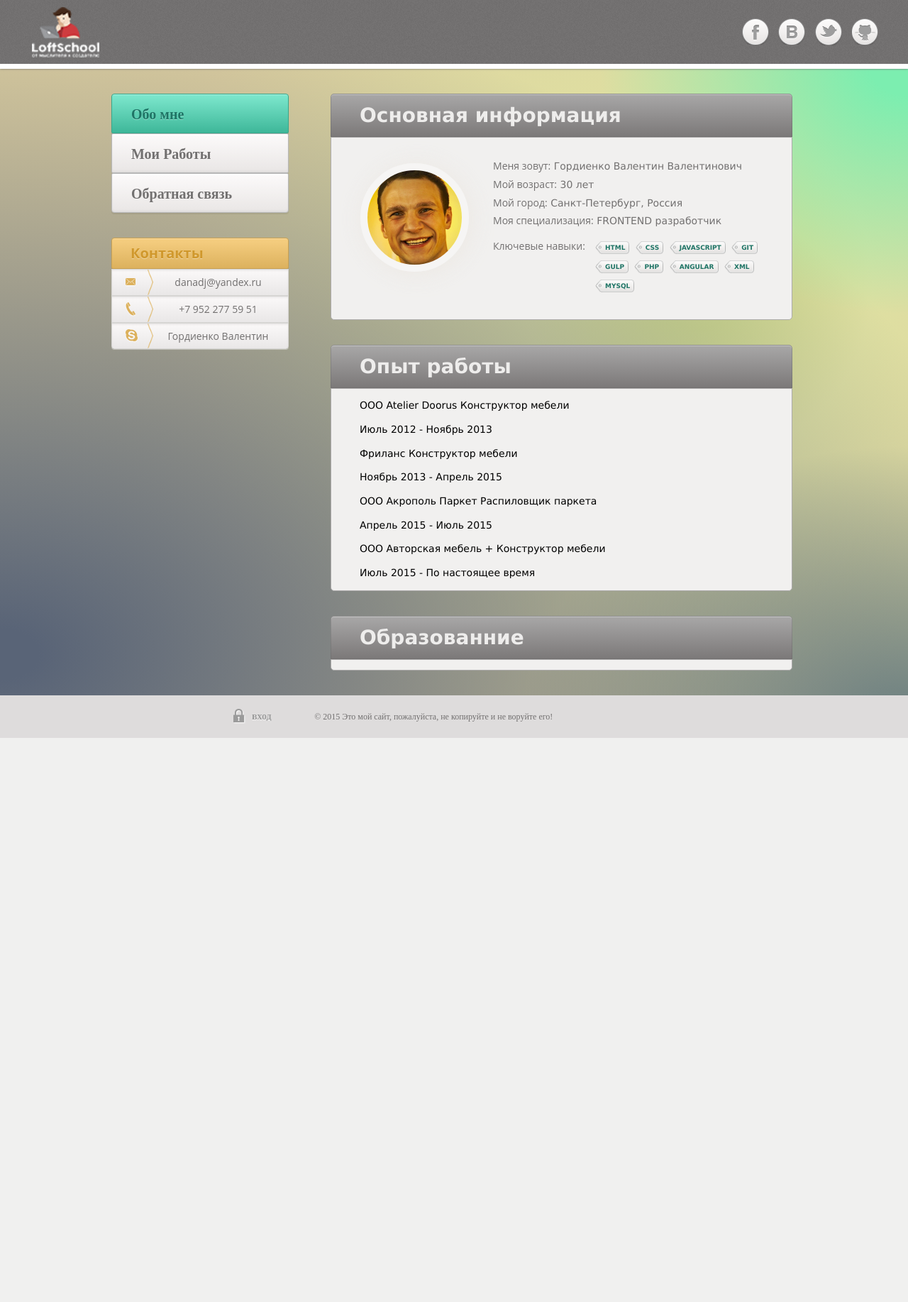
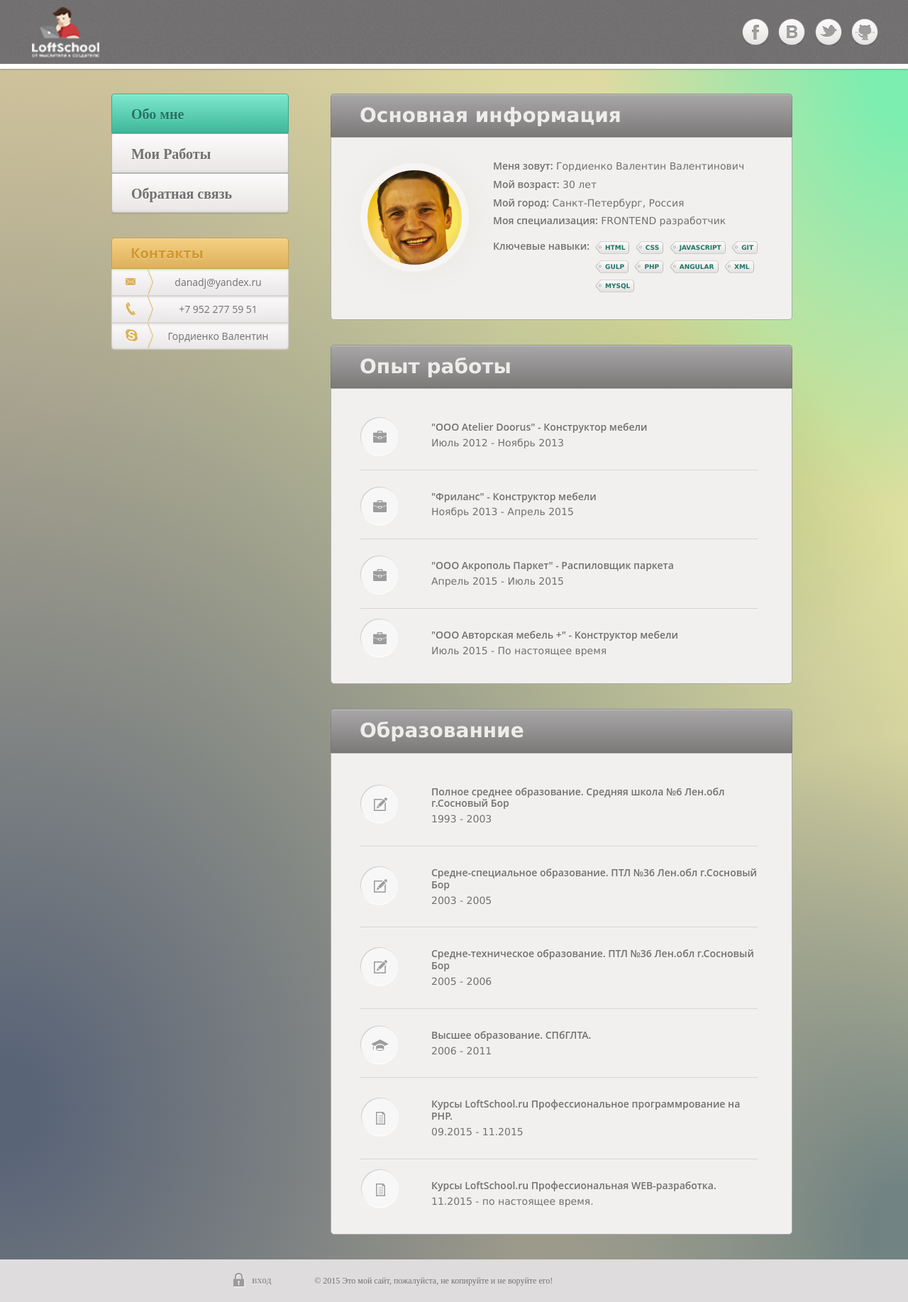
Before and after one commit to DANADJ/GVPortfolio-1, a PHP site: page / in a window 1280 px wide. Shown: the whole page at 71% size. Before the commit the page ends 1040 px from the top, so only its background shows below. Run offline with PHP 8.4, Linux system fonts and the light colour scheme; some libraries are stand-ins or nearby versions.

Commit message:
Сделал целиком первую страницу

```diff
--- a/app/css/page-content.css
+++ b/app/css/page-content.css
@@ -16,6 +16,8 @@
    border: 1px solid #acaaaa;
    background-origin: border-box;
    position: relative;
+   padding: 28px;
+   box-sizing: padding-box;
 }
 .page-content-item-header {
    margin: 0;
@@ -36,6 +38,20 @@
 }
 .page-content-list {
    list-style: none;
+   padding: 0;
+   margin: 0px;
+}
+.list-item-name {
+   font: 600 14px "Open Sans" ;
+   color: #727070;
+   line-height: 1.2;
+   text-align: left;
+}
+.list-item-content {
+   font-size: 14px "Open Sans";
+   color: #727070;
+   line-height: 1.2;
+   text-align: left;
 }
 /*Основная информация*/
 .main-info-myPhoto {
@@ -52,26 +68,14 @@
    box-shadow: 3.236px 2.351px 26.88px 5.12px rgba(236, 232, 227, 0.75),inset 0px 2px 24px 0px rgba(121, 121, 121, 0.23);
 }
 .main-info-list {
-   padding: 0 28px 0 228px;
-   margin: 28px 0;
+   padding: 0 0 0 200px;
+   margin: 0;
 }
 .main-info-list-item {
    padding: 3px 0 3px 0;
 }
 .main-info-list-item:last-child {
    padding: 13px 0 3px 0
-}
-.main-info-list-item-name {
-   font: 14px "Open Sans" ;
-   color: #727070;
-   line-height: 1.2;
-   text-align: left;
-}
-.main-info-list-item-content {
-   font-size: 14px "Open Sans";
-   color: #727070;
-   line-height: 1.2;
-   text-align: left;
 }
 .main-info-list-item-content-my-skills {
    padding: 0 0 0 135px;
@@ -105,3 +109,47 @@
    right: -5px;
    top: 0;
 }
+
+/*Блоки "Опыт работы" и "Образование"*/
+.experience-list-item, .education-list-item {
+   margin: 0px 20px 0 13px;
+   padding: 18px 0 10px 0;
+}
+.bottom-line {
+   border-radius: 1px;
+   background-color: #f6f5f4;
+   box-shadow: inset 0px 1px 1px 0px rgba(128, 128, 128, 0.29);
+   width: 100%;
+   height: 2px;
+   margin: 0;
+}
+.experience-education-name {
+   padding: 0px 0px 0px 100px;
+   margin: 0px;
+}
+.experience-education-period{
+   padding: 5px 0px 29px 100px;
+   margin: 0px;
+}
+.experience-list-item:last-child .bottom-line, .education-list-item:last-child .bottom-line {
+display: none;
+}
+.experience-list-item:last-child .experience-education-period, .education-list-item:last-child .experience-education-period {
+       padding: 5px 0px 0px 100px;
+}
+.experience-list-item {
+   background: url(../images/portfel.png) no-repeat;
+   background-position: 0 28%;
+}
+.middle-education {
+   background: url(../images/pancial.png) no-repeat;
+   background-position: 0 28%;
+}
+.higher-education {
+   background: url(../images/cap.png) no-repeat;
+   background-position: 0 28%;
+}
+.course {
+   background: url(../images/file.png) no-repeat;
+   background-position: 0 28%;
+}
--- a/app/index.html
+++ b/app/index.html
@@ -65,23 +65,23 @@
                      <div class="main-info-myPhoto"></div>
                      <ol class="main-info-list page-content-list">
                         <li class="main-info-list-item">
-                           <span class="main-info-list-item-name">Меня зовут:</span>
-                           <span class="main-info-list-item-content">Гордиенко Валентин Валентинович</span>
+                           <span class="list-item-name">Меня зовут:</span>
+                           <span class="list-item-content">Гордиенко Валентин Валентинович</span>
                         </li>
                         <li class="main-info-list-item">
-                           <span class="main-info-list-item-name">Мой возраст:</span>
-                           <span class="main-info-list-item-content">30 лет</span>
+                           <span class="list-item-name">Мой возраст:</span>
+                           <span class="list-item-content">30 лет</span>
                         </li>
                         <li class="main-info-list-item">
-                           <span class="main-info-list-item-name">Мой город:</span>
-                           <span class="main-info-list-item-content">Санкт-Петербург, Россия</span>
+                           <span class="list-item-name">Мой город:</span>
+                           <span class="list-item-content">Санкт-Петербург, Россия</span>
                         </li>
                         <li class="main-info-list-item">
-                           <span class="main-info-list-item-name">Моя специализация:</span>
-                           <span class="main-info-list-item-content">FRONTEND разработчик</span>
+                           <span class="list-item-name">Моя специализация:</span>
+                           <span class="list-item-content">FRONTEND разработчик</span>
                         </li>
                         <li class="main-info-list-item">
-                           <span class="main-info-list-item-name">Ключевые навыки:</span>
+                           <span class="list-item-name">Ключевые навыки:</span>
                            <ol class="main-info-list-item-content-my-skills">
                               <li class="main-info-list-item-content-my-skills-skill">html</li>
                               <li class="main-info-list-item-content-my-skills-skill">css</li>
@@ -100,34 +100,38 @@
                <article class="page-content-item">
                   <h1 class="page-content-item-header">Опыт работы</h1>
                   <div class="page-content-item-conteiner">
-                     <ol class="experience-list page-content-list">
+                     <ol class="experience&education-list page-content-list">
                         <li class="experience-list-item">
-                           <p class="experience-list-item-point">
-                              <span class="experience-list-item-point-organization">ООО Atelier Doorus</span>
-                              <span class="experience-list-item-point-position">Конструктор мебели</span>
+                           <p class="list-item-name experience-education-name">
+                              <span class="list-item-experience-point-organization">"ООО Atelier Doorus"</span>
+                              <span class="list-item-experience-point-position"> - Конструктор мебели</span>
                            </p>
-                           <p class="experience-list-item-point-period">Июль 2012 - Ноябрь 2013</p>
+                           <p class="list-item-content experience-education-period">Июль 2012 - Ноябрь 2013</p>
+                           <div class="bottom-line"></div>
                         </li>
                         <li class="experience-list-item">
-                           <p class="experience-list-item-point">
-                              <span class="experience-list-item-point-organization">Фриланс</span>
-                              <span class="experience-list-item-point-position">Конструктор мебели</span>
+                           <p class="list-item-name experience-education-name">
+                              <span class="list-item-experience-point-organization">"Фриланс"</span>
+                              <span class="list-item-experience-point-position"> - Конструктор мебели</span>
                            </p>
-                           <p class="experience-list-item-point-period">Ноябрь 2013 - Апрель 2015</p>
+                           <p class="list-item-content experience-education-period">Ноябрь 2013 - Апрель 2015</p>
+                           <div class="bottom-line"></div>
                         </li>
                         <li class="experience-list-item">
-                           <p class="experience-list-item-point">
-                              <span class="experience-list-item-point-organization">ООО Акрополь Паркет</span>
-                              <span class="experience-list-item-point-position">Распиловщик паркета</span>
+                           <p class="list-item-name experience-education-name">
+                              <span class="list-item-experience-point-organization">"ООО Акрополь Паркет"</span>
+                              <span class="list-item-experience-point-position"> - Распиловщик паркета</span>
                            </p>
-                           <p class="experience-list-item-point-period">Апрель 2015 - Июль 2015</p>
+                           <p class="list-item-content experience-education-period">Апрель 2015 - Июль 2015</p>
+                           <div class="bottom-line"></div>
                         </li>
                         <li class="experience-list-item">
-                           <p class="experience-list-item-point">
-                              <span class="experience-list-item-point-organization">ООО Авторская мебель +</span>
-                              <span class="experience-list-item-point-position">Конструктор мебели</span>
+                           <p class="list-item-name experience-education-name">
+                              <span class="list-item-experience-point-organization">"ООО Авторская мебель +"</span>
+                              <span class="list-item-experience-point-position"> - Конструктор мебели</span>
                            </p>
-                           <p class="experience-list-item-point-period">Июль 2015 - По настоящее время</p>
+                           <p class="list-item-content experience-education-period">Июль 2015 - По настоящее время</p>
+                           <div class="bottom-line"></div>
                         </li>
                      </ol>
                   </div>
@@ -135,12 +139,37 @@
                <article class="page-content-item">
                   <h1 class="page-content-item-header">Образованние</h1>
                   <div class="page-content-item-conteiner">
-                     <ol class="education-list page-content-list">
-                        <li class="education-list-item"></li>
-                        <li class="education-list-item"></li>
-                        <li class="education-list-item"></li>
-                        <li class="education-list-item"></li>
-                        <li class="education-list-item"></li>
+                     <ol class="experience&education-list page-content-list">
+                        <li class="education-list-item middle-education">
+                           <p class="list-item-name experience-education-name">Полное среднее образование. Средняя школа №6 Лен.обл г.Сосновый Бор</p>
+                           <p class="list-item-content experience-education-period">1993 - 2003</p>
+                           <div class="bottom-line"></div>
+                        </li>
+                        <li class="education-list-item middle-education">
+                           <p class="list-item-name experience-education-name">Средне-специальное образование. ПТЛ №36 Лен.обл г.Сосновый Бор</p>
+                           <p class="list-item-content experience-education-period">2003 - 2005</p>
+                           <div class="bottom-line"></div>
+                        </li>
+                        <li class="education-list-item middle-education">
+                           <p class="list-item-name experience-education-name">Средне-техническое образование. ПТЛ №36 Лен.обл г.Сосновый Бор</p>
+                           <p class="list-item-content experience-education-period">2005 - 2006</p>
+                           <div class="bottom-line"></div>
+                        </li>
+                        <li class="education-list-item higher-education">
+                           <p class="list-item-name experience-education-name">Высшее образование. СПбГЛТА.</p>
+                           <p class="list-item-content experience-education-period">2006 - 2011</p>
+                           <div class="bottom-line"></div>
+                        </li>
+                        <li class="education-list-item course">
+                           <p class="list-item-name experience-education-name">Курсы LoftSchool.ru Профессиональное программрование на PHP.</p>
+                           <p class="list-item-content experience-education-period"> 09.2015 - 11.2015</p>
+                           <div class="bottom-line"></div>
+                        </li>
+                        <li class="education-list-item course">
+                           <p class="list-item-name experience-education-name ">Курсы LoftSchool.ru Профессиональная WEB-разработка.</p>
+                           <p class="list-item-content experience-education-period"> 11.2015 - по настоящее время.</p>
+                           <div class="bottom-line"></div>
+                        </li>
                      </ol>
                   </div>
                </article>
```
Also changed, not shown: app/images/myphoto.jpg (deleted), app/images/portfel.png (added).
